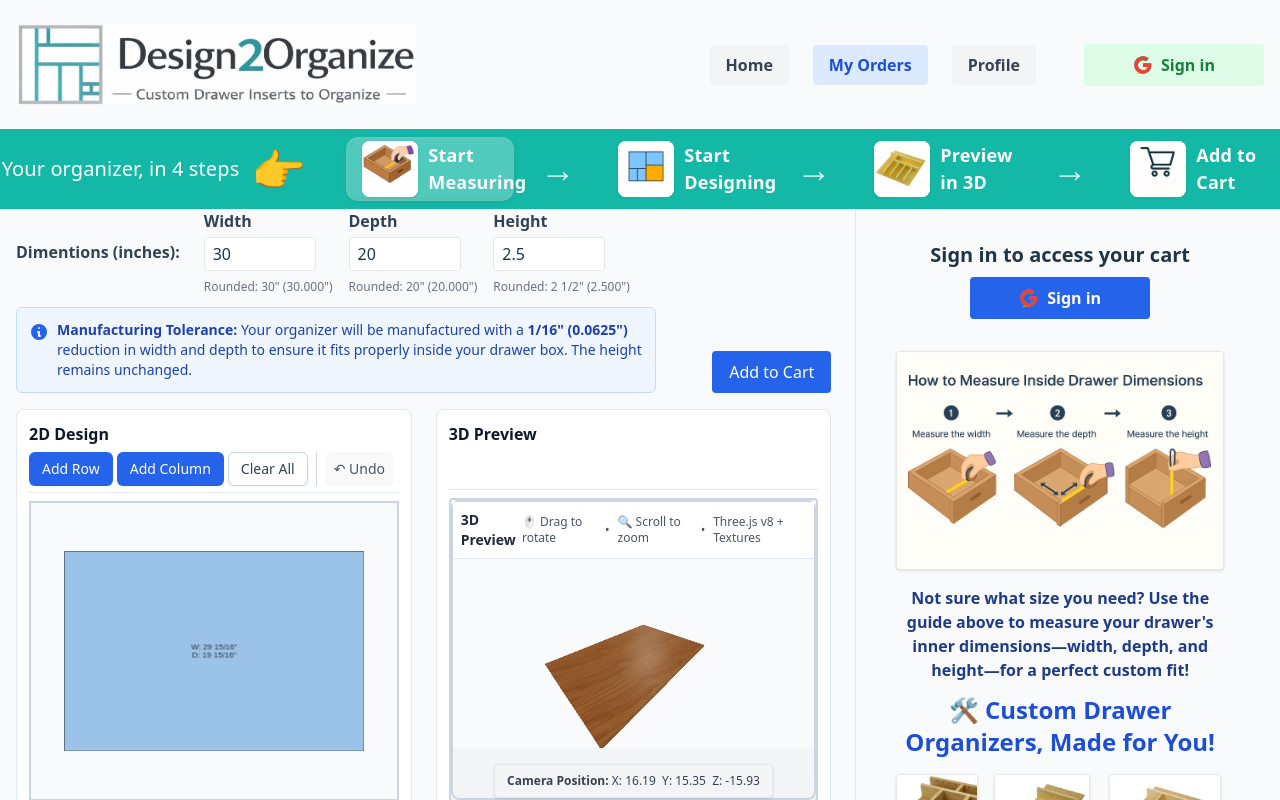
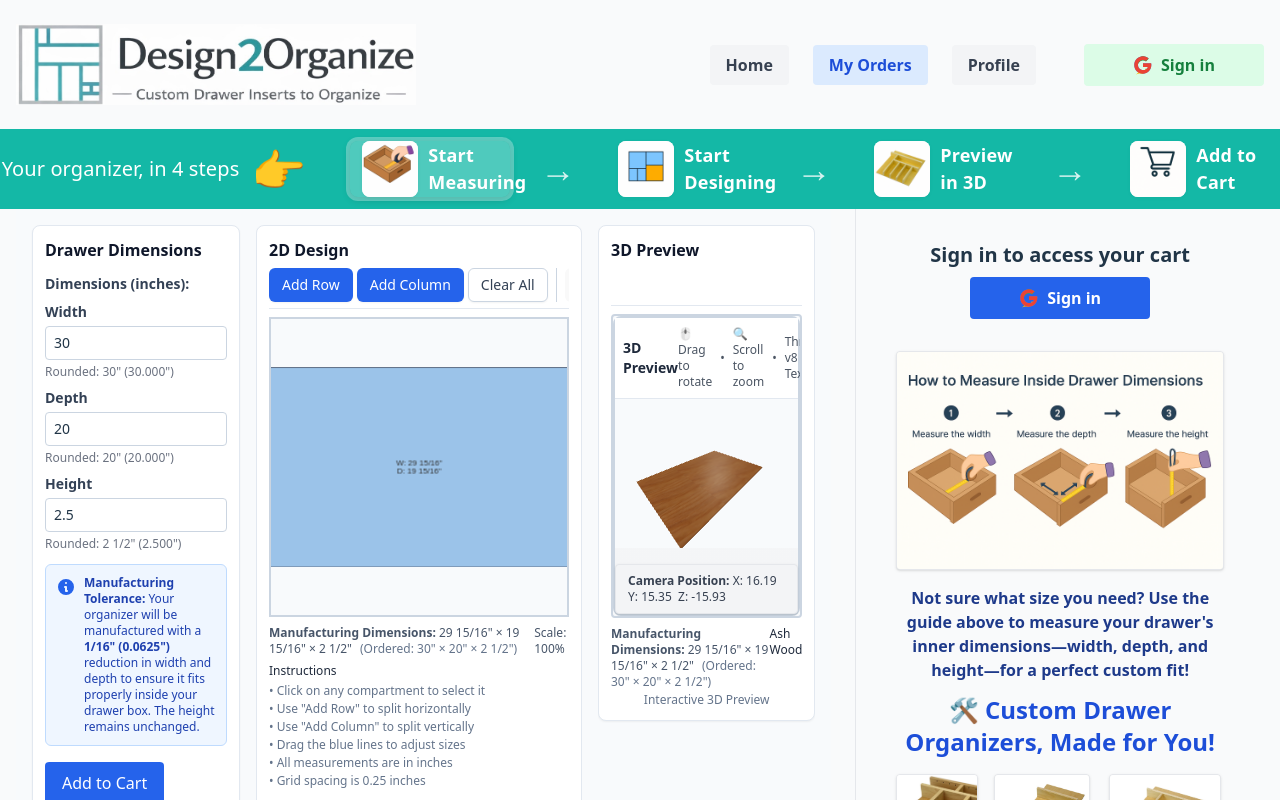
Before and after one commit to rammaradolla/drawer-organizer, a React (Vite) app in the folder client/: page / in a window 1280 px wide. Shown: the top 800 px of the page. Built offline with nearby package versions, Linux system fonts and the light colour scheme.

Commit message:
Added billing and shipping information flow

```diff
--- a/client/src/components/CanvasEditor.jsx
+++ b/client/src/components/CanvasEditor.jsx
@@ -672,14 +672,15 @@ const CanvasEditor = forwardRef(({ onCompartmentsChange, onClear, addToCartButto
 
   return (
     <div className="flex flex-col w-full h-full">
-      {/* DrawerSetup at the top, managed by CanvasEditor */}
-      <div className="mb-4">
-        <div className="flex flex-row items-end gap-6 w-full">
+      <div className="flex flex-row gap-4 w-full h-full min-h-screen overflow-hidden bg-slate-50 px-4 pt-4" ref={containerRef}>
+        {/* Left Section: Dimensions Form, Manufacturing Tolerance, and Add to Cart */}
+        <div className="w-52 flex-shrink-0 bg-white p-3 rounded-lg border border-slate-200 shadow-sm overflow-y-auto">
+          <h3 className="text-base font-semibold text-slate-900 mb-3">Drawer Dimensions</h3>
           <DrawerSetup
             dimensions={dimensions}
             onDimensionsSet={setDimensions}
           />
-          <div className="flex items-end ml-8">
+          <div className="mt-4">
             <AddToCartButton
               design2DRef={stageRef}
               threeRenderer={threeRenderer}
@@ -691,16 +692,14 @@ const CanvasEditor = forwardRef(({ onCompartmentsChange, onClear, addToCartButto
               defaultDesignState={defaultDesignState}
               dimensions={dimensions}
               layout={{ blocks, splitLines, selectedWoodType }}
-              className="w-32 h-16 text-lg"
+              className="w-full py-3 text-base"
             />
           </div>
         </div>
-      </div>
-      <div className="flex flex-col w-full h-full min-h-screen overflow-hidden bg-slate-50" ref={containerRef}>
-        <div className="flex flex-row gap-6 w-full h-full flex-1 px-0 overflow-hidden">
-          {/* 2D Canvas */}
-          <div className="flex-1 min-w-0 overflow-hidden">
-            <div className="bg-white p-3 rounded-lg border border-slate-200 shadow-sm flex flex-col">
+
+        {/* Middle Section: 2D Canvas */}
+        <div className="flex-[1.5] min-w-0 overflow-hidden">
+            <div className="bg-white p-3 rounded-lg border border-slate-200 shadow-sm flex flex-col h-full">
               <div className="flex justify-between items-center mb-1.5">
                 <h3 className="text-base font-semibold text-slate-900">2D Design</h3>
               </div>
@@ -962,10 +961,10 @@ const CanvasEditor = forwardRef(({ onCompartmentsChange, onClear, addToCartButto
                 </div>
               </div>
             </div>
-          </div>
+        </div>
 
-          {/* 3D Preview */}
-          <div className="flex-1 min-w-0 overflow-hidden">
+        {/* Right Section: 3D Preview */}
+        <div className="flex-1 min-w-0 overflow-hidden">
             <div className="bg-white p-3 rounded-lg border border-slate-200 shadow-sm flex flex-col">
               <div className="flex justify-between items-center mb-1.5">
                 <h3 className="text-base font-semibold text-slate-900">3D Preview</h3>
@@ -998,7 +997,6 @@ const CanvasEditor = forwardRef(({ onCompartmentsChange, onClear, addToCartButto
                 </div>
               </div>
             </div>
-          </div>
         </div>
       </div>
     </div>
--- a/client/src/components/DrawerSetup.jsx
+++ b/client/src/components/DrawerSetup.jsx
@@ -91,43 +91,45 @@ const DrawerSetup = ({ dimensions, onDimensionsSet }) => {
 
   return (
     <div className="w-full">
-      <div className="flex flex-row items-center gap-4 w-full mb-3">
-        <span className="font-semibold text-slate-700 mr-2">Dimentions (inches):</span>
-        <div className="flex flex-col items-start gap-1">
-          <label className="font-semibold text-slate-700 mr-1">Width</label>
+      <div className="flex flex-col gap-2 w-full mb-3">
+        <span className="font-semibold text-slate-700 text-sm">Dimensions (inches):</span>
+        <div className="flex flex-col items-start gap-2">
+          <div className="w-full">
+            <label className="block font-semibold text-slate-700 mb-1 text-sm">Width</label>
             <input
               type="text"
               value={widthInput}
               onChange={e => setWidthInput(e.target.value)}
               name="width"
-            className="w-28 px-2 py-1 border rounded"
+              className="w-full px-2 py-1.5 border border-slate-300 rounded text-sm"
             />
             {parsedWidth !== null && <div className="mt-1 text-xs text-gray-500">Rounded: {formatInches32(parsedWidth)} ({parsedWidth.toFixed(3)}")</div>}
           </div>
-        <div className="flex flex-col items-start gap-1">
-          <label className="font-semibold text-slate-700 mr-1">Depth</label>
+          <div className="w-full">
+            <label className="block font-semibold text-slate-700 mb-1 text-sm">Depth</label>
             <input
               type="text"
               value={depthInput}
               onChange={e => setDepthInput(e.target.value)}
               name="depth"
-            className="w-28 px-2 py-1 border rounded"
+              className="w-full px-2 py-1.5 border border-slate-300 rounded text-sm"
             />
             {parsedDepth !== null && <div className="mt-1 text-xs text-gray-500">Rounded: {formatInches32(parsedDepth)} ({parsedDepth.toFixed(3)}")</div>}
           </div>
-        <div className="flex flex-col items-start gap-1">
-          <label className="font-semibold text-slate-700 mr-1">Height</label>
+          <div className="w-full">
+            <label className="block font-semibold text-slate-700 mb-1 text-sm">Height</label>
             <input
               type="text"
               value={heightInput}
               onChange={e => setHeightInput(e.target.value)}
               name="height"
-            className="w-28 px-2 py-1 border rounded"
+              className="w-full px-2 py-1.5 border border-slate-300 rounded text-sm"
             />
             {parsedHeight !== null && <div className="mt-1 text-xs text-gray-500">Rounded: {formatInches32(parsedHeight)} ({parsedHeight.toFixed(3)}")</div>}
           </div>
         </div>
-      <div className="bg-blue-50 border border-blue-200 rounded-md p-3 text-sm text-blue-800">
+      </div>
+      <div className="bg-blue-50 border border-blue-200 rounded-md p-2.5 text-xs text-blue-800">
         <div className="flex items-start gap-2">
           <svg className="w-5 h-5 text-blue-600 mt-0.5 flex-shrink-0" fill="currentColor" viewBox="0 0 20 20">
             <path fillRule="evenodd" d="M18 10a8 8 0 11-16 0 8 8 0 0116 0zm-7-4a1 1 0 11-2 0 1 1 0 012 0zM9 9a1 1 0 000 2v3a1 1 0 001 1h1a1 1 0 100-2v-3a1 1 0 00-1-1H9z" clipRule="evenodd" />
```
Also changed, not shown: client/src/App.jsx (indentation only). Lines whose indentation alone changed are shown as unchanged.
